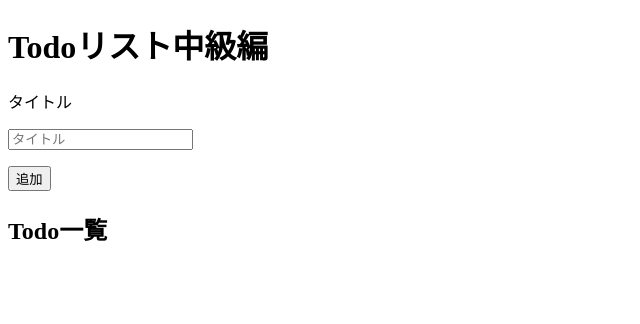
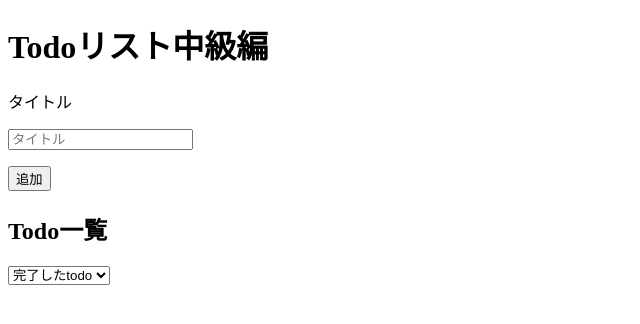
Before and after one commit to shinshinshin123/todo-list-Intermediate, a React (Create React App) app in the folder todo-list/: page / in a window 1280 px wide. Shown: the top 324 px of the page, without its empty margins (0-640 px from the left). Built offline with nearby package versions, Linux system fonts and the light colour scheme.

Commit message:
完了と未完了においてのtodo絞り込み機能を実装

```diff
--- a/todo-list/src/App.tsx
+++ b/todo-list/src/App.tsx
@@ -8,12 +8,15 @@ export type Todo = {
 };
 
 function App() {
-  //todoの追加
   const [todos, setTodos] = useState<Todo[]>([]);
   const [todoList, setTodoList] = useState("");
 
+  //フィルター
+  const [filter, setFilter] = useState<Filter>('all');
+
   const onChangeTodo = (e: React.ChangeEvent<HTMLInputElement>) => setTodoList(e.target.value);
 
+  //追加機能
   const onClickAdd = (e: { preventDefault: () => void; }) => {
     e.preventDefault();
     if (todoList === "") return;
@@ -57,6 +60,26 @@ function App() {
     setTodos(newTodo);
   }
 
+  //ステータス機能
+  //　全てのtodo、完了したtodo、未完了のtodo
+  type Filter = "all" | "checked" | "unchecked";
+
+  const filterTodos = todos.filter((todo) => {
+    //filterステートの値に応じて異なる配列を返す
+    switch (filter) {
+      case "all":
+        return todo;
+      case "checked":
+        //完了したtodo
+        return todo.checked;
+      case "unchecked":
+        //未完了のtodo
+        return !todo.checked;
+      default:
+        return todo;
+    }
+  })
+
   return (
     <div className="App">
       <h1>Todoリスト中級編</h1>
@@ -70,10 +93,19 @@ function App() {
         <p><button onClick={onClickAdd}>追加</button></p>
       </form>
     <div>
-        <h2>Todo一覧</h2>
+      <h2>Todo一覧</h2>
+        <div>
+          <select
+            defaultValue="all"
+            onChange={(e) => setFilter(e.target.value as Filter)}
+          >
+            <option value="checked">完了したtodo</option>
+            <option value="unchecked">未完了のtodo</option>
+          </select>
+        </div>
         <table>
           <tbody>
-            {todos.map((todo, index) =>(
+            {filterTodos.map((todo, index) =>(
               <tr key={index}>
                 <td>{index + 1}</td>
                 <td>
```
